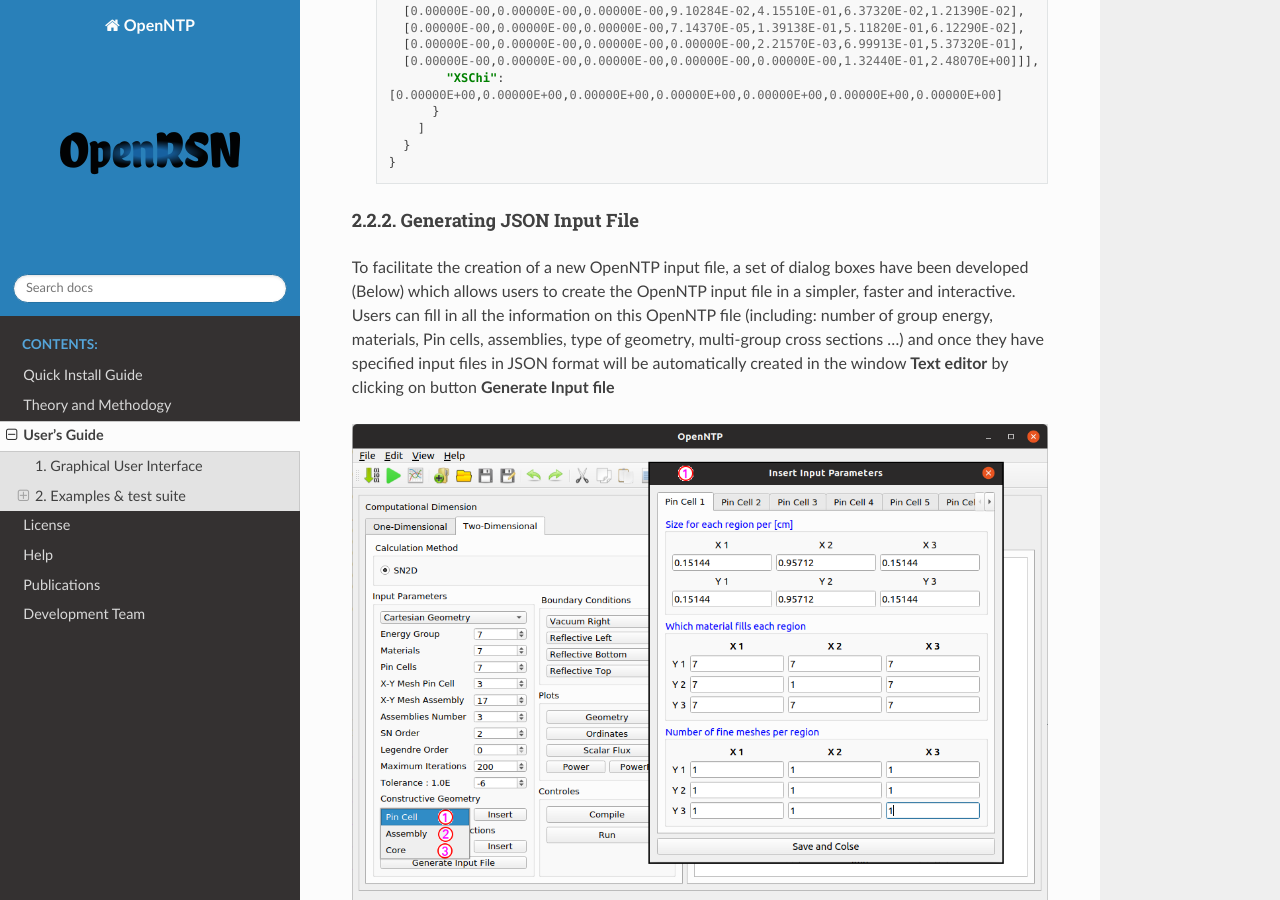
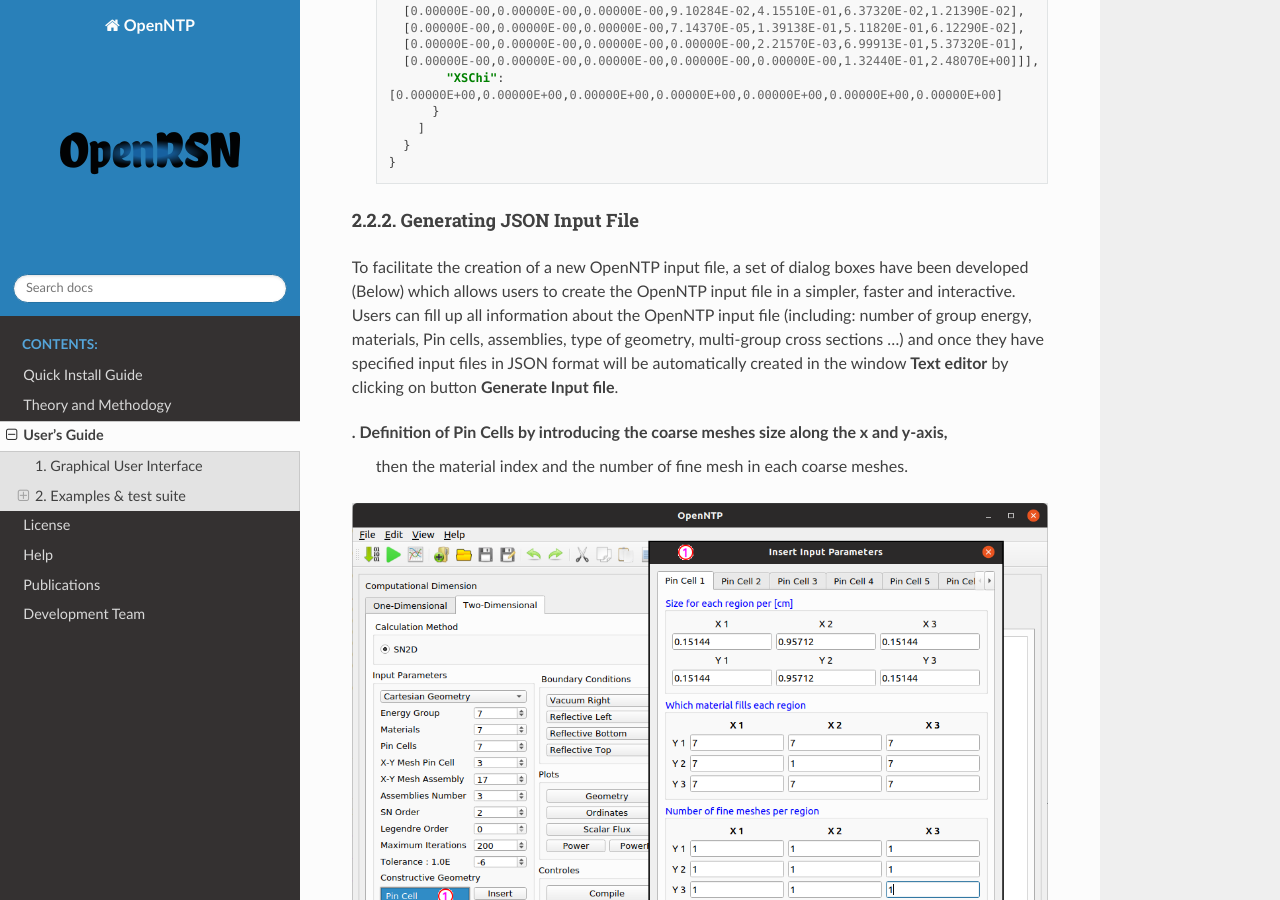
Before and after one commit to mohamedlahdour/OpenNTP, a Sphinx documentation site: the page built from Docs/source/Guide.rst, in a window 1280 px wide and 900 px high, scrolled down 6320 px. Built offline with Sphinx 7.4.7 and the Read the Docs theme 2.0.0, drawn with Linux system fonts in a browser that asks for light colours.

Commit message:
First commit

```diff
--- a/Docs/source/Guide.rst
+++ b/Docs/source/Guide.rst
@@ -348,7 +348,11 @@ to write it directly in **Text editor**  as is shown in the figure below, which
 2.2.2. Generating JSON Input File
 ---------------------------------
 
-To facilitate the creation of a new OpenNTP input file, a set of dialog boxes have been developed (Below) which allows users to create the OpenNTP input file in a simpler, faster and interactive. Users can fill in all the information on this OpenNTP file (including: number of group energy, materials, Pin cells, assemblies, type of geometry, multi-group cross sections ...) and once they have specified input files in JSON format will be automatically created in the window **Text editor** by clicking on button **Generate Input file**
+To facilitate the creation of a new OpenNTP input file, a set of dialog boxes have been developed (Below) which allows users to create the OpenNTP input file in a simpler, faster and interactive. Users can fill up all information about the OpenNTP input file (including: number of group energy, materials, Pin cells, assemblies, type of geometry, multi-group cross sections ...) and once they have specified input files in JSON format will be automatically created in the window **Text editor** by clicking on button **Generate Input file**.
+
+. Definition of Pin Cells by introducing the coarse meshes size along the x and y-axis,
+  then the material index and the number of fine mesh in each coarse meshes.
+
 
 .. image:: _images/insert.png
 
```
